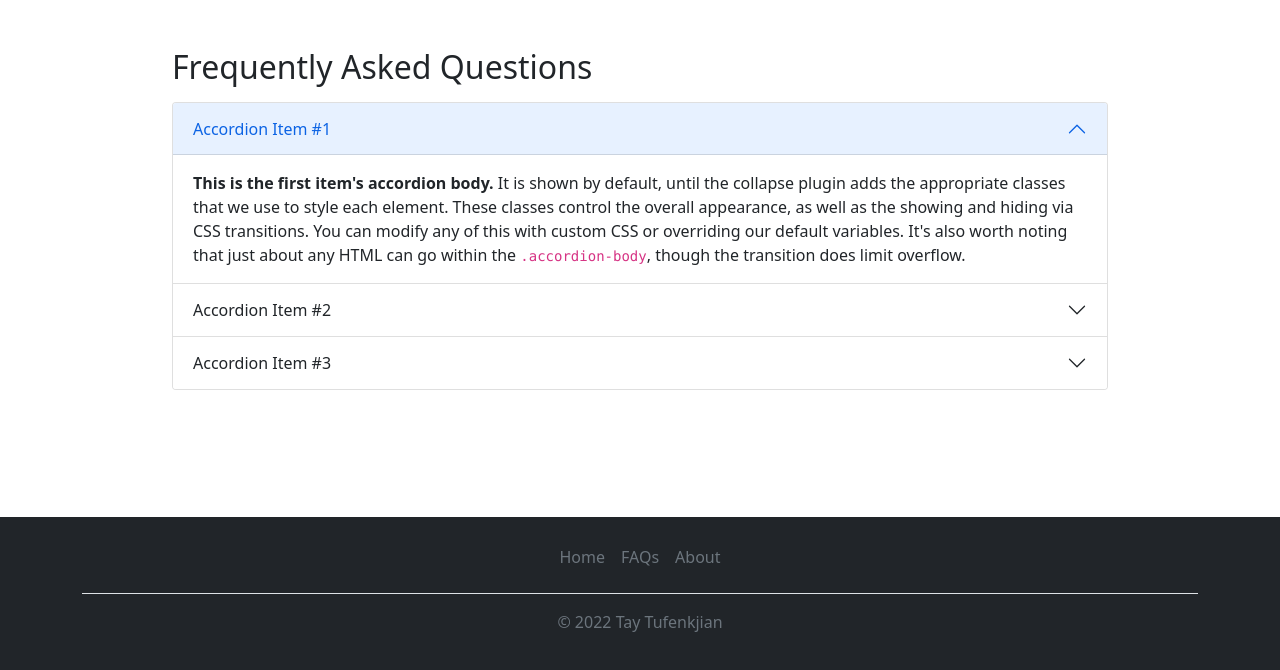
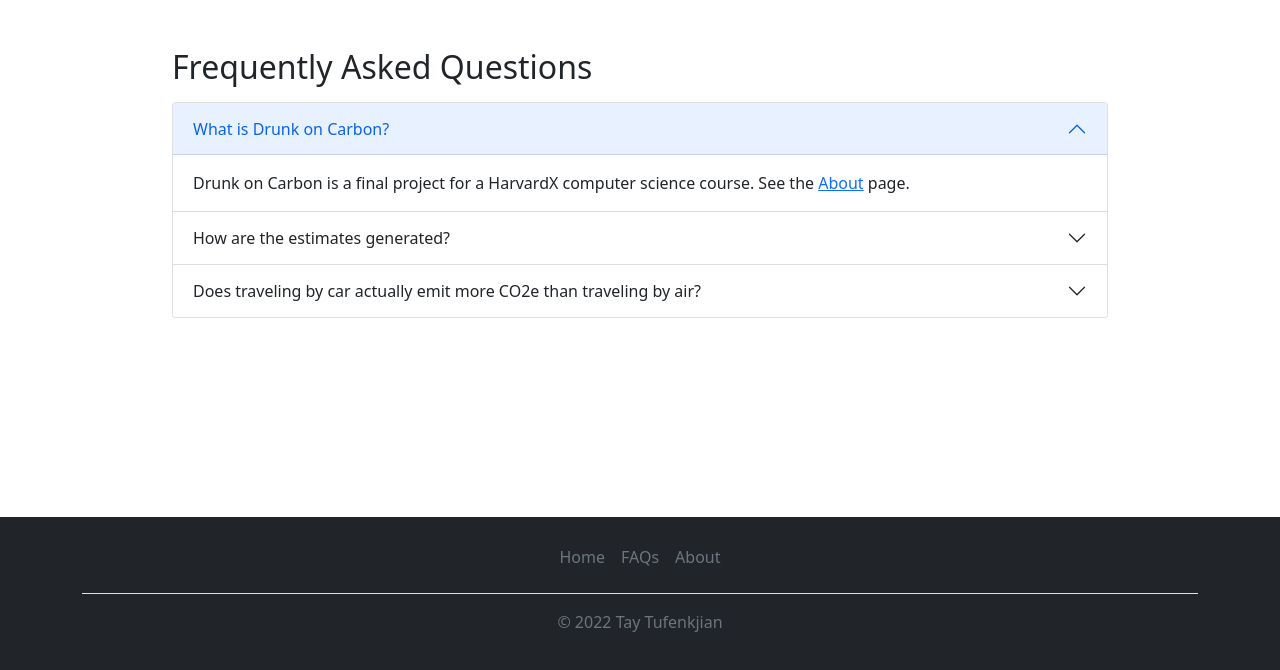
Before and after one commit to TayTufenkjian/drunk-on-carbon, a Django app: page /faq in a window 1280 px wide. Shown: the part 130-800 px from the top of the page. Run offline with Django 4.2, Linux system fonts and the light colour scheme.

Commit message:
added FAQ content

```diff
--- a/carbon/templates/faq.html
+++ b/carbon/templates/faq.html
@@ -8,36 +8,50 @@
         <div class="accordion-item">
           <h2 class="accordion-header" id="headingOne">
             <button class="accordion-button" type="button" data-bs-toggle="collapse" data-bs-target="#collapseOne" aria-expanded="true" aria-controls="collapseOne">
-              Accordion Item #1
+              What is Drunk on Carbon?
             </button>
           </h2>
           <div id="collapseOne" class="accordion-collapse collapse show" aria-labelledby="headingOne" data-bs-parent="#accordionExample">
             <div class="accordion-body">
-              <strong>This is the first item's accordion body.</strong> It is shown by default, until the collapse plugin adds the appropriate classes that we use to style each element. These classes control the overall appearance, as well as the showing and hiding via CSS transitions. You can modify any of this with custom CSS or overriding our default variables. It's also worth noting that just about any HTML can go within the <code>.accordion-body</code>, though the transition does limit overflow.
+              Drunk on Carbon is a final project for a HarvardX computer science course. See the <a href="{% url 'about' %}">About</a> page.
             </div>
           </div>
         </div>
         <div class="accordion-item">
           <h2 class="accordion-header" id="headingTwo">
             <button class="accordion-button collapsed" type="button" data-bs-toggle="collapse" data-bs-target="#collapseTwo" aria-expanded="false" aria-controls="collapseTwo">
-              Accordion Item #2
+              How are the estimates generated?
             </button>
           </h2>
           <div id="collapseTwo" class="accordion-collapse collapse" aria-labelledby="headingTwo" data-bs-parent="#accordionExample">
             <div class="accordion-body">
-              <strong>This is the second item's accordion body.</strong> It is hidden by default, until the collapse plugin adds the appropriate classes that we use to style each element. These classes control the overall appearance, as well as the showing and hiding via CSS transitions. You can modify any of this with custom CSS or overriding our default variables. It's also worth noting that just about any HTML can go within the <code>.accordion-body</code>, though the transition does limit overflow.
+                <p>We use the Climatiq API, which allows us to access a database of up-to-date and scientifically vetted emission factors.</p>
+                <p>
+                    When you enter a number of miles, we send that number straight to Climatiq.
+                    <br> Climatiq sends back the kg of CO2e.
+                </p>
+                <p>When you enter an origin and destination, we use two Google Maps APIs to calculate the number of miles.</p>
+                <p>
+                    First we send the origin and destination to the Google Maps Places API.
+                    <br>Google sends back a unique Google ID and formatted address for each one.
+                </p>
+                <p>
+                    Then we send the place IDs to the Google Maps Distance Matrix API.
+                   <br>Google sends back the distance between those two places in meters.
+                </p>
+                <p>We convert the meters to miles, then send that value to the Climatiq API.</p>
             </div>
           </div>
         </div>
         <div class="accordion-item">
           <h2 class="accordion-header" id="headingThree">
             <button class="accordion-button collapsed" type="button" data-bs-toggle="collapse" data-bs-target="#collapseThree" aria-expanded="false" aria-controls="collapseThree">
-              Accordion Item #3
+              Does traveling by car actually emit more CO2e than traveling by air?
             </button>
           </h2>
           <div id="collapseThree" class="accordion-collapse collapse" aria-labelledby="headingThree" data-bs-parent="#accordionExample">
             <div class="accordion-body">
-              <strong>This is the third item's accordion body.</strong> It is hidden by default, until the collapse plugin adds the appropriate classes that we use to style each element. These classes control the overall appearance, as well as the showing and hiding via CSS transitions. You can modify any of this with custom CSS or overriding our default variables. It's also worth noting that just about any HTML can go within the <code>.accordion-body</code>, though the transition does limit overflow.
+              TBD
             </div>
           </div>
         </div>
```
